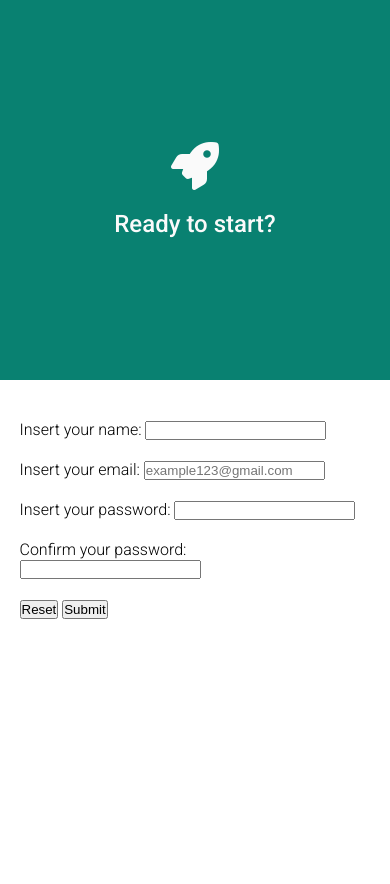
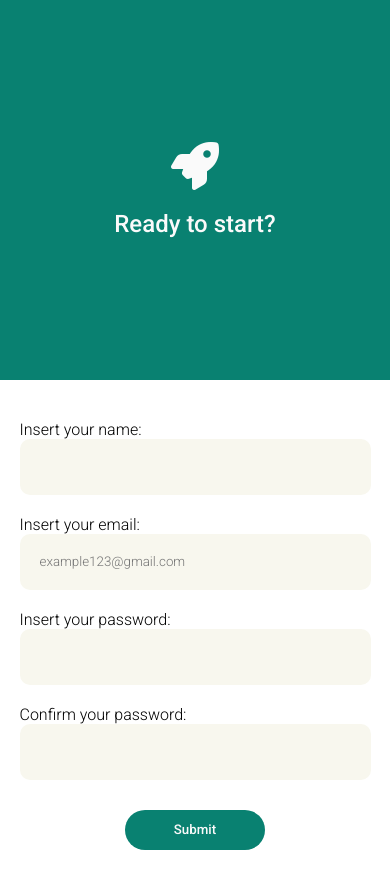
Before and after one commit to luanAfons0/simple-form, a website: page index.html in a window 390 px wide. Drawn offline with Linux system fonts and the light colour scheme.

Commit message:
feat: finished mobile

```diff
--- a/index.html
+++ b/index.html
@@ -24,7 +24,7 @@
         <h1>Ready to start?</h1>
       </section>
       <section class="form-container">
-        <form action="#" method="post">
+        <form>
           <div class="title">
             <h1>Form to sign up</h1>
           </div>
@@ -55,9 +55,8 @@
               required
             />
           </div>
-          <div class="form-group">
-            <input type="reset" id="reset" name="reset" />
-            <input type="submit" id="submit" name="submit" />
+          <div class="form-group m-auto">
+            <button type="submit" id="submit" name="submit">Submit</button>
           </div>
         </form>
       </section>
--- a/styles.scss
+++ b/styles.scss
@@ -10,13 +10,20 @@
   --blue-color: #0077ff;
   --white-color: #fafafa;
   --green-color: #098171;
+  --hover-green-color: #056659;
   --white-green-color: #f8f7ee;
   --brow-color: #333333;
   --orange-color: #ff9306;
 
   --desktop-breakpoint: 1024;
 
+  --border-radius: 0.625rem;
+
   --mobile-spacement: 1.25rem;
+
+  --input-height-mobile: 3.5rem;
+  --button-width-mobile: 8.75rem;
+  --button-height-mobile: 2.5rem;
 }
 
 html,
@@ -30,7 +37,7 @@ body {
 .grid {
   display: grid;
   grid-template-columns: 100%;
-  grid-template-rows: 45% 55%;
+  grid-template-rows: 45% auto;
   row-gap: 2.5rem;
   width: 100%;
   height: 100%;
@@ -71,6 +78,53 @@ body {
       width: 90%;
       margin: auto;
       margin-bottom: var(--mobile-spacement);
+
+      input {
+        width: 100%;
+        height: var(--input-height-mobile);
+        padding: var(--mobile-spacement);
+        border-radius: var(--border-radius);
+        background-color: var(--white-green-color);
+        border: none;
+        outline: none;
+        font-family: "Roboto", "sans-serif";
+        font-weight: 300;
+
+        &:active {
+          border: 2px solid var(--green-color);
+        }
+
+        &:focus {
+          border: 2px solid var(--green-color);
+        }
+      }
+
+      button {
+        width: var(--button-width-mobile);
+        height: var(--button-height-mobile);
+        background-color: var(--green-color);
+        color: var(--white-color);
+        border: none;
+        border-radius: 2rem;
+        font-family: "Roboto", "sans-serif";
+        font-weight: 500;
+
+        &:hover {
+          background-color: var(--hover-green-color);
+        }
+
+        &:active {
+          background-color: var(--hover-green-color);
+        }
+      }
+    }
+
+    .m-auto {
+      display: flex;
+      flex-direction: row;
+      justify-content: center;
+      align-items: center;
+      margin-top: 1.875rem;
     }
   }
 }
```
Also changed, not shown: styles.css, 1 other file.
